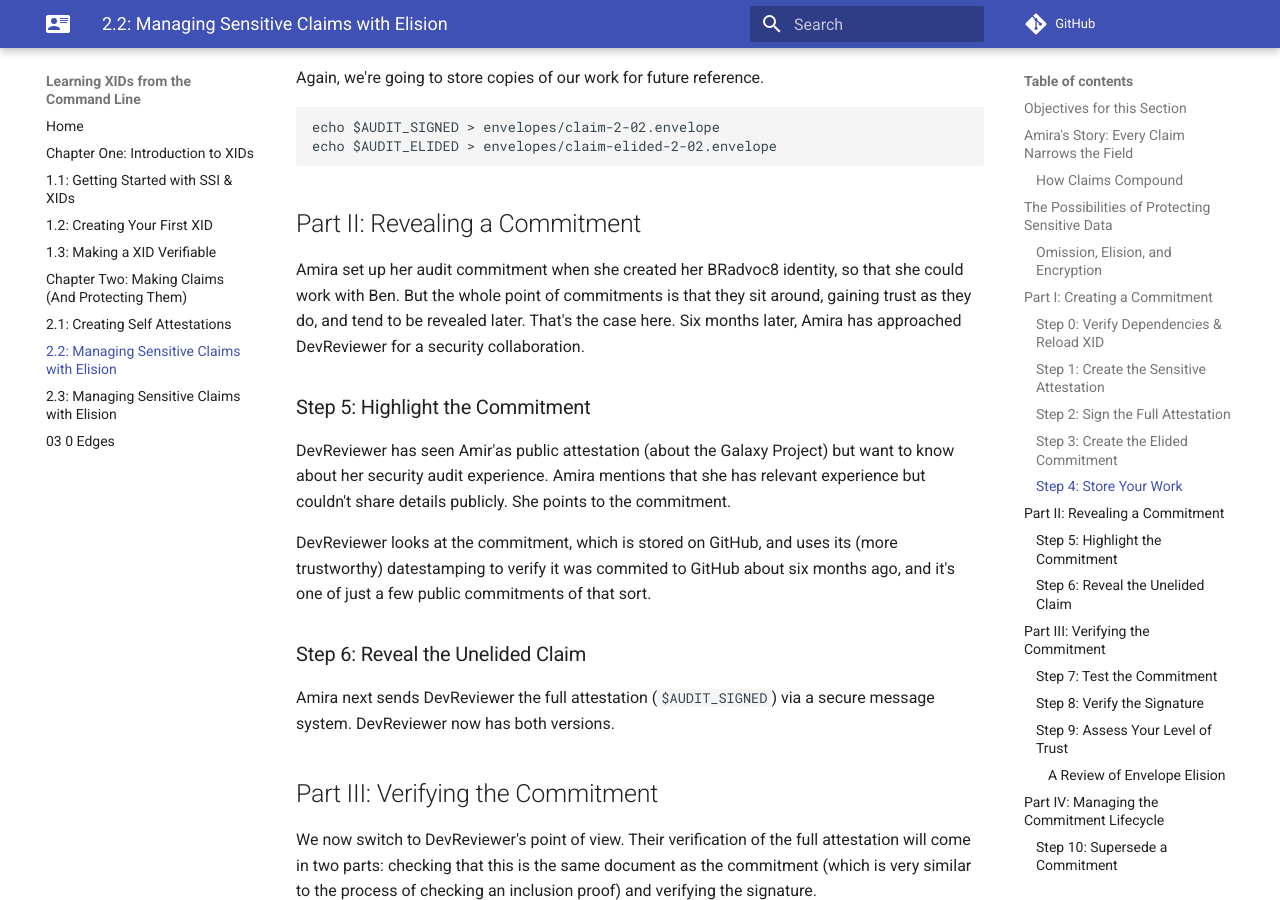
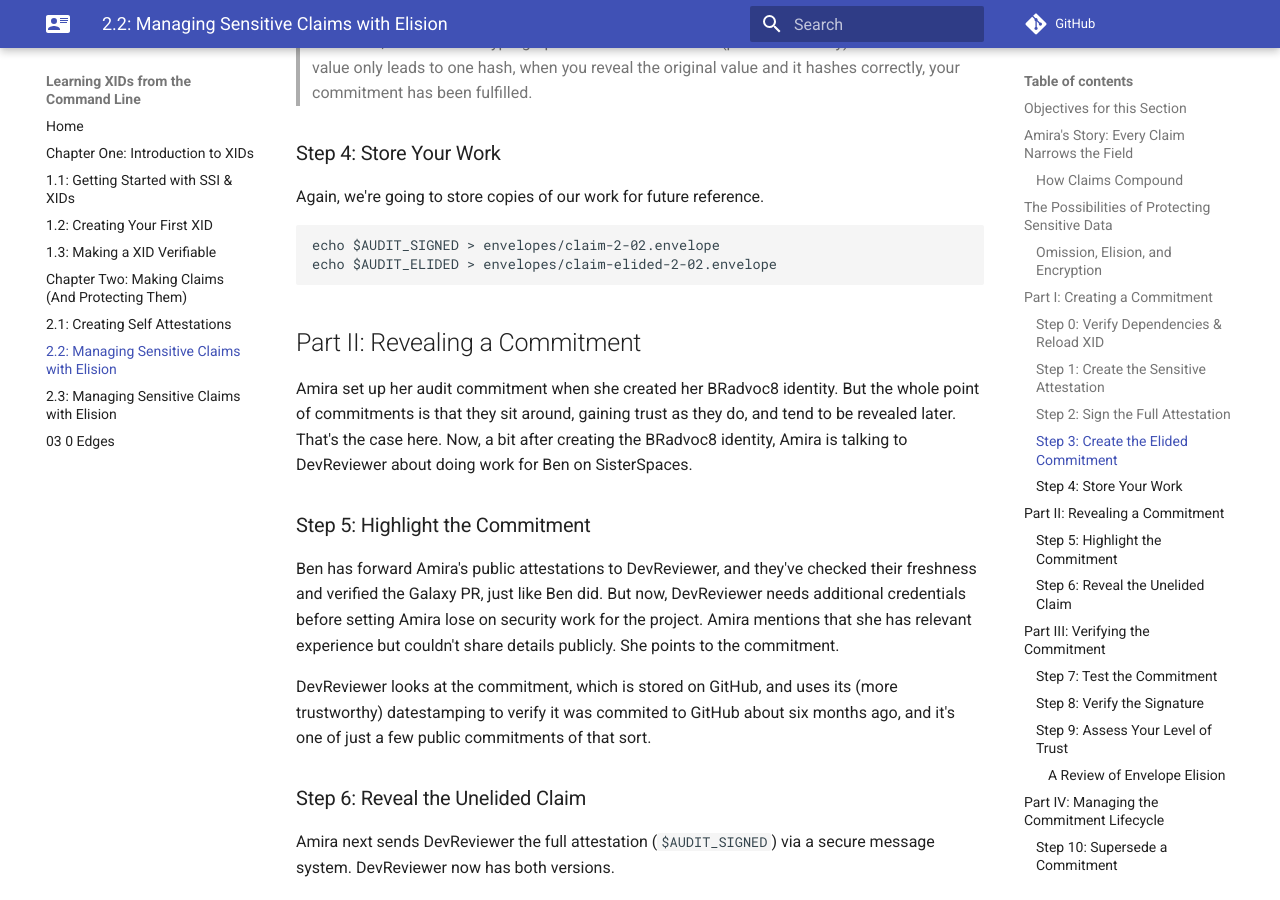
Before and after one commit to BlockchainCommons/XID-Quickstart, an MkDocs documentation site: the page built from docs/02_2_Managing_Claims_Elision.md, in a window 1280 px wide and 900 px high, scrolled down 5103 px. Built offline with MkDocs 1.6.1 and Material for MkDocs 9.7.7, drawn with Linux system fonts in a browser that asks for light colours; comment, search, counter and statistics services are not loaded; some of the changed text lies outside the part shown.

Commit message:
Update 02_2_Managing_Claims_Elision.md

```diff
--- a/docs/02_2_Managing_Claims_Elision.md
+++ b/docs/02_2_Managing_Claims_Elision.md
@@ -23,6 +23,8 @@
 - Undestand how inclusion proofs allow you to commit now and reveal later.
 
 ## Amira's Story: Every Claim Narrows the Field
+
+Based on the revelation of Amira's work for the Galaxy Project, Ben feels good enough about BRadvoc8 that he puts her in contact with his volunteer security programmer, DevReviewer. However, DevReviewer wants more than just that single PR before putting Amira to work: can BRadvoc8 show that they have security experience?
 
 Amira did cryptographic audit work for a fintech startup in 2023-2024. She reviewed authentication implementations, found vulnerabilities, and helped to fix them. It's valuable experience that would strengthen her credibility for security work. But "crypto auditor" is a rare skill. How many people worldwide have done professional cryptographic audits? Maybe a few thousand. Combine that with other public claims, which might include that she's a Galaxy Project contributor, is privacy-focused, and speaks Portuguese, and the intersection might describe only a handful of people.
 
@@ -185,15 +187,14 @@
 ## Part II: Revealing a Commitment
 
 Amira set up her audit commitment when she created her BRadvoc8
-identity, so that she could work with Ben. But the whole point of
+identity. But the whole point of
 commitments is that they sit around, gaining trust as they do, and
-tend to be revealed later. That's the case here.  Six months later,
-Amira has approached DevReviewer for a security collaboration.
+tend to be revealed later. That's the case here. Now, a bit after
+creating the BRadvoc8 identity, Amira is talking to DevReviewer about doing work for Ben on SisterSpaces.
 
 ### Step 5: Highlight the Commitment
 
-DevReviewer has seen Amir'as public attestation (about the Galaxy
-Project) but want to know about her security audit experience. Amira
+Ben has forward Amira's public attestations to DevReviewer, and they've checked their freshness and verified the Galaxy PR, just like Ben did. But now, DevReviewer needs additional credentials before setting Amira lose on security work for the project. Amira
 mentions that she has relevant experience but couldn't share details
 publicly. She points to the commitment.
 
```
